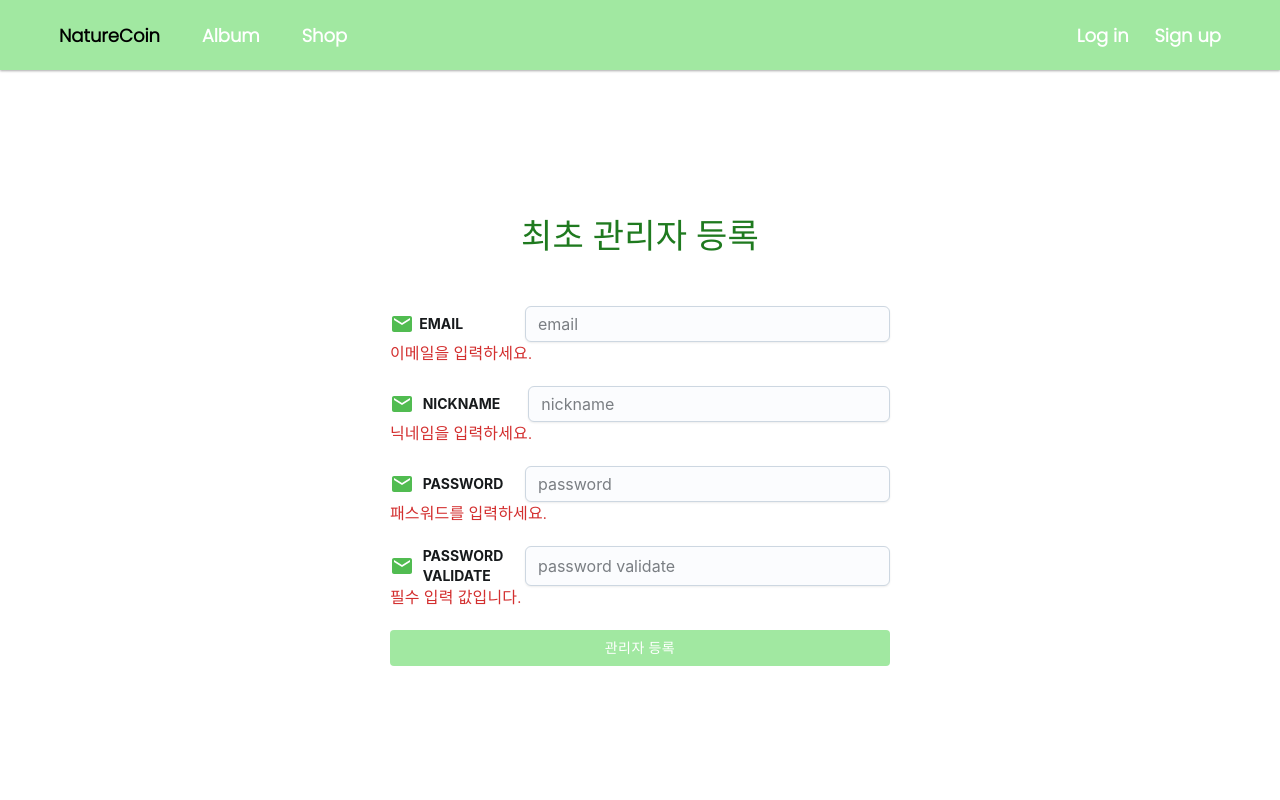
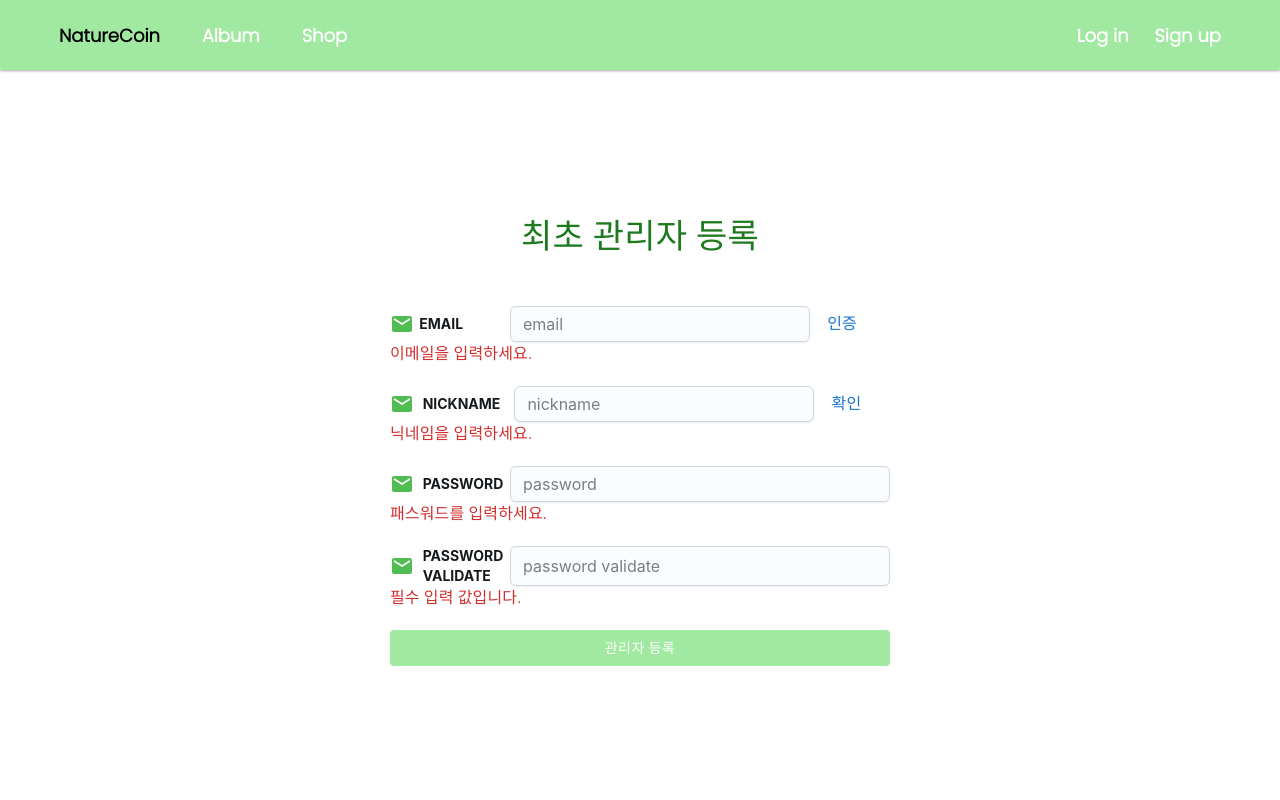
Before and after one commit to minzzweb/nature-coin-frontend, a React (Create React App) app: page /member/setup in a window 1280 px wide. Shown: the top 800 px of the page. Built offline with nearby package versions, Linux system fonts and the light colour scheme.

Commit message:
css수정

```diff
--- a/src/components/SignUp/AdminSetupForm.js
+++ b/src/components/SignUp/AdminSetupForm.js
@@ -71,8 +71,17 @@ const AdminSetupForm = ({ onRegister }) => {
                   variant="outlined"
                   onChange={handleChange}
                   placeholder="email"
-                  sx={{ width: "380px" }}
+                  sx={{ width: "300px" }}
                 />
+                <Box>
+                  <Button
+                    type="button"
+                    // onClick={handleCheckEmail}
+                    sx={style.SignUpCheckBtn}
+                  >
+                    <Typography>인증</Typography>
+                  </Button>
+                </Box>
               </Box>
               <Typography color="error">{errors.email}</Typography>
 
@@ -89,8 +98,17 @@ const AdminSetupForm = ({ onRegister }) => {
                   variant="outlined"
                   onChange={handleChange}
                   placeholder="nickname"
-                  sx={{ width: "380px" }}
+                  sx={{ width: "300px" }}
                 />
+                <Box>
+                  <Button
+                    type="button"
+                    // onClick={handleCheckDuplicate}
+                    sx={style.SignInIdCheckText}
+                  >
+                    <Typography>확인</Typography>
+                  </Button>
+                </Box>
               </Box>
               <Typography color="error">{errors.nickname}</Typography>
 
--- a/src/components/SignUp/SignUpForm.js
+++ b/src/components/SignUp/SignUpForm.js
@@ -72,8 +72,17 @@ const SignUpForm = ({ onSignUp }) => {
                   variant="outlined"
                   onChange={handleChange}
                   placeholder="email"
-                  sx={{ width: "380px" }}
+                  sx={{ width: "300px" }}
                 />
+                <Box>
+                  <Button
+                    type="button"
+                    // onClick={handleCheckEmail}
+                    sx={style.SignUpCheckBtn}
+                  >
+                    <Typography>인증</Typography>
+                  </Button>
+                </Box>
               </Box>
               <Typography color="error">{errors.email}</Typography>
 
@@ -90,8 +99,17 @@ const SignUpForm = ({ onSignUp }) => {
                   variant="outlined"
                   onChange={handleChange}
                   placeholder="nickname"
-                  sx={{ width: "380px" }}
+                  sx={{ width: "300px" }}
                 />
+                <Box>
+                  <Button
+                    type="button"
+                    // onClick={handleCheckDuplicate}
+                    sx={style.SignUpCheckBtn}
+                  >
+                    <Typography>확인</Typography>
+                  </Button>
+                </Box>
               </Box>
               <Typography color="error">{errors.nickname}</Typography>
 
--- a/src/components/common/style.js
+++ b/src/components/common/style.js
@@ -303,6 +303,7 @@ const style = {
   },
   SignInBtn: {
     color: "#fff",
+    marginTop: "20px",
     backgroundColor: "#A1E8A1",
     "&:hover": {
       color: "#fff",
@@ -312,6 +313,9 @@ const style = {
   SignInAskBox: {
     textAlign: "center",
     marginTop: "4px",
+  },
+  SignInIdCheckBtn: {
+    width: "80px",
   },
 
   /**************************SetupForm******************************/
@@ -339,7 +343,7 @@ const style = {
   SetupFormLabel: {
     width: "120px",
     fontWeight: "bold",
-    paddingRight: "20px",
+    paddingRight: "0px",
   },
   /*SignupBtn*/
   SignupBtn: {
@@ -351,6 +355,7 @@ const style = {
       backgroundColor: "#51BC51",
     },
   },
+
   /**************************SignUpForm******************************/
   SufAdminBtn: {
     margin: "0px",
--- a/src/components/mypage/ProfileModifyForm.js
+++ b/src/components/mypage/ProfileModifyForm.js
@@ -95,9 +95,7 @@ const ProfileModifyForm = ({ member, isLoading, onModify, myInfo }) => {
                       // onClick={handleCheckDuplicate}
                       sx={style.PfmIdPwdBtn}
                     >
-                      <Typography sx={style.PfmText}>
-                        아이디 중복확인
-                      </Typography>
+                      <Typography sx={style.PfmText}>확인</Typography>
                     </Button>
                   </Box>
                   {/* {isNicknameAvailable !== null && (
```
